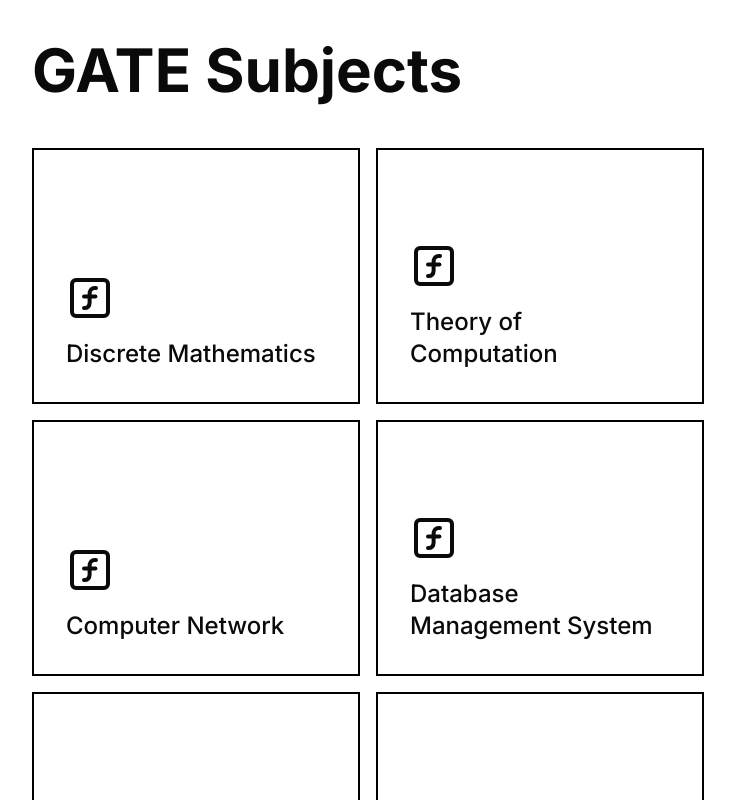
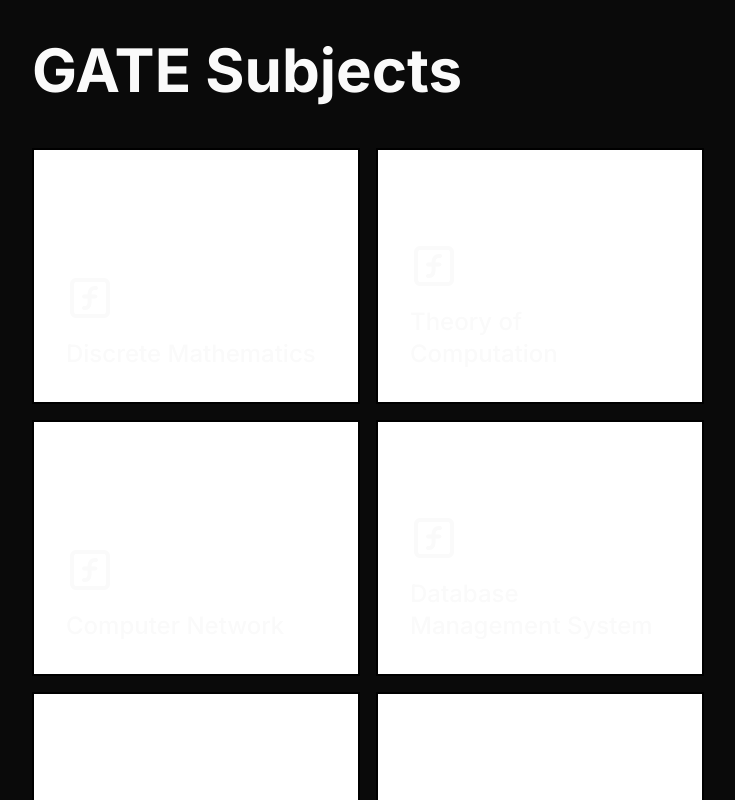
Before and after one commit to PritishMishraa/gatecsetracker, a Next.js app: page / in a window 1280 px wide. Shown: the top 800 px of the page, without its empty margins (272-1007 px from the left). Built offline with nearby package versions, Linux system fonts and the light colour scheme.

Commit message:
new style and snimation

```diff
--- a/app/globals.css
+++ b/app/globals.css
@@ -4,39 +4,6 @@
 
 @layer base {
   :root {
-    --background: 0 0% 100%;
-    --foreground: 0 0% 3.9%;
-
-    --muted: 0 0% 96.1%;
-    --muted-foreground: 0 0% 45.1%;
-
-    --popover: 0 0% 100%;
-    --popover-foreground: 0 0% 3.9%;
-
-    --card: 0 0% 100%;
-    --card-foreground: 0 0% 3.9%;
-
-    --border: 0 0% 89.8%;
-    --input: 0 0% 89.8%;
-
-    --primary: 0 0% 9%;
-    --primary-foreground: 0 0% 98%;
-
-    --secondary: 0 0% 96.1%;
-    --secondary-foreground: 0 0% 9%;
-
-    --accent: 0 0% 96.1%;
-    --accent-foreground: 0 0% 9%;
-
-    --destructive: 0 84.2% 60.2%;
-    --destructive-foreground: 0 0% 98%;
-
-    --ring: 0 0% 63.9%;
-
-    --radius: 0.5rem;
-  }
-
-  .dark {
     --background: 0 0% 3.9%;
     --foreground: 0 0% 98%;
 
@@ -65,6 +32,8 @@
     --destructive-foreground: 0 85.7% 97.3%;
 
     --ring: 0 0% 14.9%;
+
+    --radius: 0.5rem;
   }
 }
 
@@ -76,3 +45,25 @@
     @apply bg-background text-foreground;
   }
 }
+
+.container {
+  margin-left: auto;
+  margin-right: auto;
+  max-width: 64rem;
+  padding-left: 2rem;
+  padding-right: 2rem;
+}
+
+@media (min-width: 640px) {
+  .container {
+    padding-left: 3.5rem;
+    padding-right: 3.5rem;
+  }
+}
+
+@media (min-width: 1024px) {
+  .container {
+    padding-left: 4rem;
+    padding-right: 4rem;
+  }
+}
--- a/tailwind.config.js
+++ b/tailwind.config.js
@@ -2,11 +2,11 @@
 module.exports = {
   darkMode: ["class"],
   content: [
-    './pages/**/*.{ts,tsx}',
-    './components/**/*.{ts,tsx}',
-    './app/**/*.{ts,tsx}',
-    './src/**/*.{ts,tsx}',
-	],
+    "./pages/**/*.{ts,tsx}",
+    "./components/**/*.{ts,tsx}",
+    "./app/**/*.{ts,tsx}",
+    "./src/**/*.{ts,tsx}",
+  ],
   theme: {
     container: {
       center: true,
@@ -65,12 +65,22 @@ module.exports = {
           from: { height: "var(--radix-accordion-content-height)" },
           to: { height: 0 },
         },
+        meteor: {
+          "0%": { transform: "rotate(215deg) translateX(0)", opacity: 1 },
+          "70%": { opacity: 1 },
+          "100%": {
+            transform: "rotate(215deg) translateX(-500px)",
+            opacity: 0,
+          },
+        },
       },
       animation: {
         "accordion-down": "accordion-down 0.2s ease-out",
         "accordion-up": "accordion-up 0.2s ease-out",
+        meteor: "meteor 5s linear infinite",
+        slow: "ping 2s cubic-bezier(0, 0, 0.2, 1) infinite",
       },
     },
   },
   plugins: [require("tailwindcss-animate")],
-}
+};
```
